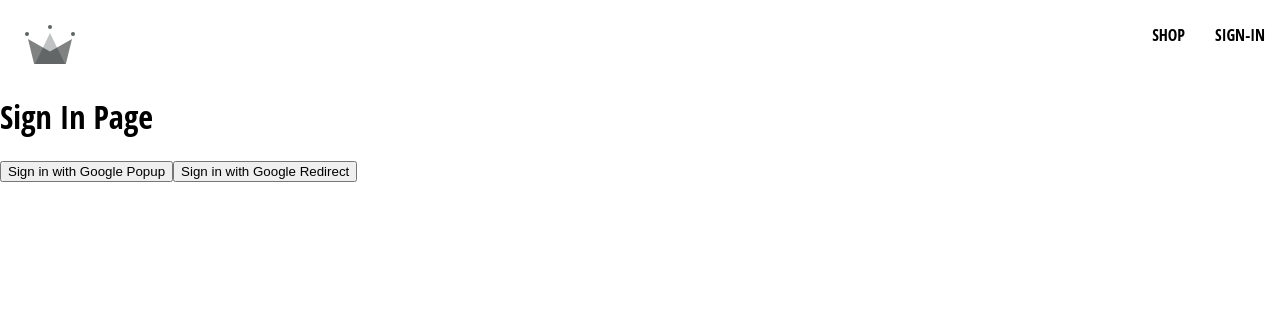
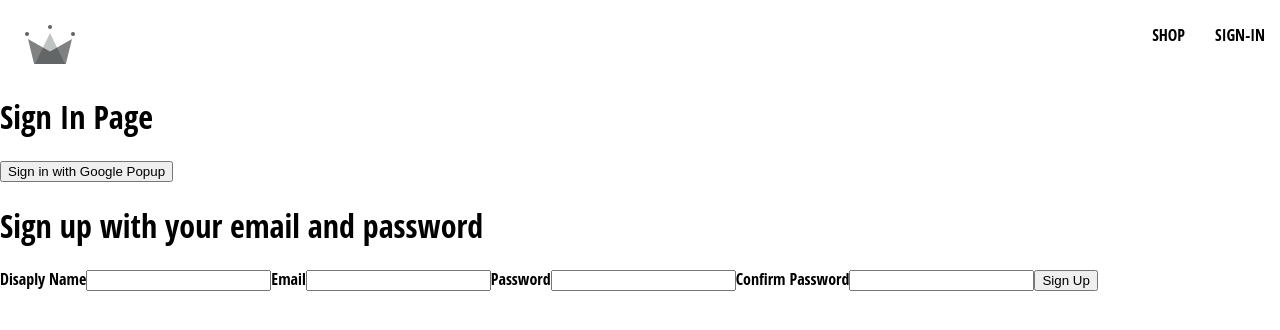
Before and after one commit to Artem6evelev/ecommerce, a React (Create React App) app: page /sign-in in a window 1280 px wide. Shown: the top 330 px of the page. Built offline with nearby package versions, Linux system fonts and the light colour scheme.

Commit message:
start to work on sign up form

```diff
--- a/src/App.js
+++ b/src/App.js
@@ -3,7 +3,7 @@
 import Navigation from "./routes/navigation/navigation.component";
 
 import Home from "./routes/home/home.component";
-import { SignIn } from "./routes/sign-in/sign-in.component";
+import { SignIn } from "./components/sign-in/sign-in.component";
 
 const Shop = () => {
   return <h1>I am the shop page</h1>;
--- a/src/routes/sign-in/sign-in.component.jsx
+++ b/src/components/sign-in/sign-in.component.jsx
@@ -8,17 +8,19 @@
   signInWithGoogleRedirect,
 } from "../../utils/firebase/firebase.utils";
 
+import SignUpForm from "../sign-up-form/sign-up-form.component";
+
 export const SignIn = () => {
-  useEffect(() => {
-    async function showUser() {
-      const response = await getRedirectResult(auth);
-      if (response) {
-        const userDocRef = await createUserDocumentFromAuth(response.user);
-      }
-      console.log(response);
-    }
-    showUser();
-  }, []); // run function once, when component runs for the first time
+  // useEffect(() => {
+  //   async function showUser() {
+  //     const response = await getRedirectResult(auth);
+  //     if (response) {
+  //       const userDocRef = await createUserDocumentFromAuth(response.user);
+  //     }
+  //     console.log(response);
+  //   }
+  //   showUser();
+  // }, []); // run function once, when component runs for the first time
 
   const logGoogleUser = async () => {
     const { user } = await signInWithGooglePopup();
@@ -29,9 +31,10 @@
     <div>
       <h1>Sign In Page</h1>
       <button onClick={logGoogleUser}>Sign in with Google Popup</button>
-      <button onClick={signInWithGoogleRedirect}>
+      <SignUpForm />
+      {/* <button onClick={signInWithGoogleRedirect}>
         Sign in with Google Redirect
-      </button>
+      </button> */}
     </div>
   );
 };
--- /dev/null
+++ b/src/components/sign-up-form/sign-up-form.component.jsx
@@ -0,0 +1,67 @@
+import { useState } from "react";
+
+const defaultFormFields = {
+  displayName: "",
+  email: "",
+  password: "",
+  confirmPassword: "",
+};
+
+const SignUpForm = () => {
+  const [formFields, setFormFields] = useState(defaultFormFields);
+  const { displayName, email, password, confirmPassword } = formFields;
+
+  console.log(formFields);
+
+  const handleChange = (event) => {
+    const { name, value } = event.target;
+
+    setFormFields({ ...formFields, [name]: value });
+  };
+
+  return (
+    <div>
+      <h1>Sign up with your email and password</h1>
+      <form onSubmit={() => {}}>
+        <label>Disaply Name</label>
+        <input
+          type="text"
+          required
+          onChange={handleChange}
+          name="displayName"
+          value={displayName}
+        />
+
+        <label>Email</label>
+        <input
+          type="email"
+          required
+          onChange={handleChange}
+          name="email"
+          value={email}
+        />
+
+        <label>Password</label>
+        <input
+          type="password"
+          required
+          onChange={handleChange}
+          name="password"
+          value={password}
+        />
+
+        <label>Confirm Password</label>
+        <input
+          type="password"
+          required
+          onChange={handleChange}
+          name="confirmPassword"
+          value={confirmPassword}
+        />
+        <button type="submit">Sign Up</button>
+      </form>
+    </div>
+  );
+};
+
+export default SignUpForm;
```
